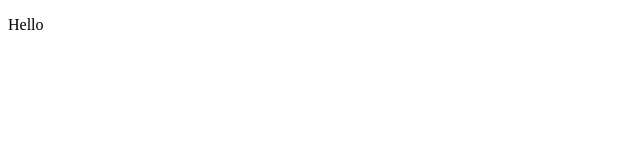
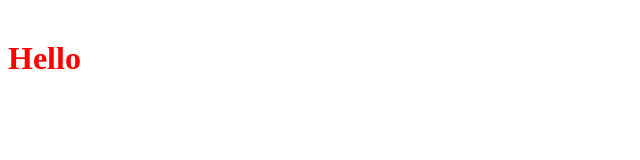
Before and after one commit to DEP-08-Play-Ground/fork-pull-project-01, a website built with Parcel: page src/index.html in a window 1280 px wide. Shown: the whole page, without its empty margins (0-640 px from the left). Built offline with nearby package versions, Linux system fonts and the light colour scheme.

Commit message:
Revmap the ts and index

```diff
--- a/package.json
+++ b/package.json
@@ -1,7 +1,9 @@
 {
   "name": "fork-pull--in-git-project",
   "version": "1.0.0",
-  "source": ["src/index.html"],
+  "source": [
+    "src/index.html"
+  ],
   "description": "",
   "main": "index.js",
   "scripts": {
--- a/src/index.html
+++ b/src/index.html
@@ -4,12 +4,18 @@
     <meta charset="UTF-8">
     <script defer src="main.js"></script>
     <title>Fork/ pull</title>
+    <style>
+        p{
+            position: absolute;
+            font-size: 2rem;
+            font-weight: bold;
+            color: red;
+        }
+    </style>
 </head>
 <body>
 
 <p>Hello</p>
 
-
-
 </body>
 </html>
--- a/src/main.js
+++ b/src/main.js
@@ -1,7 +1,6 @@
 const text = document.querySelector("p");
 
-addEventListener('mousemove', (e)=>{
+window.addEventListener('mousemove', (e)=>{
     text.style.left = (e.clientX + 15) + 'px';
     text.style.top = (e.clientY + 15) + 'px';
-
-})
+});
```
Also changed, not shown: dist/index.html (added), 2 other files.
